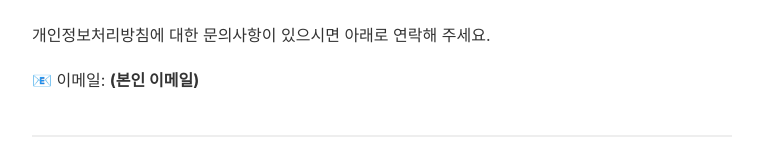
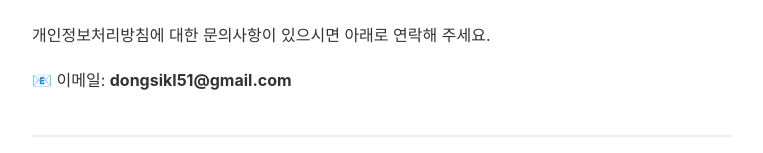
Before and after one commit to lds77/suneung-timer-native, a website: page privacy-policy.html in a window 1280 px wide. Shown: the part 1760-1913 px from the top of the page, without its empty margins (258-1021 px from the left). Drawn offline with Linux system fonts and the light colour scheme.

Commit message:
Update privacy-policy.html

```diff
--- a/privacy-policy.html
+++ b/privacy-policy.html
@@ -53,7 +53,7 @@
 
 <h2>10. 문의</h2>
 <p>개인정보처리방침에 대한 문의사항이 있으시면 아래로 연락해 주세요.</p>
-<p>📧 이메일: <strong>(본인 이메일)</strong></p>
+<p>📧 이메일: <strong>dongsikl51@gmail.com</strong></p>
 
 <hr style="margin-top: 40px; border: 1px solid #eee;">
 <p style="text-align: center; color: #888; font-size: 13px;">© 2025 열공 멀티타이머. All rights reserved.</p>
```
